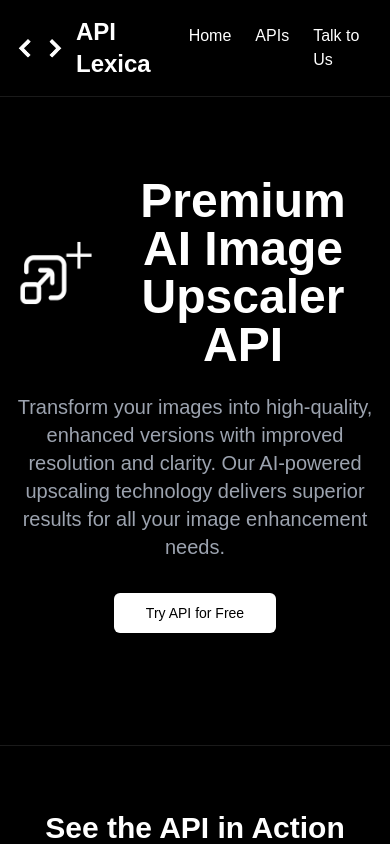
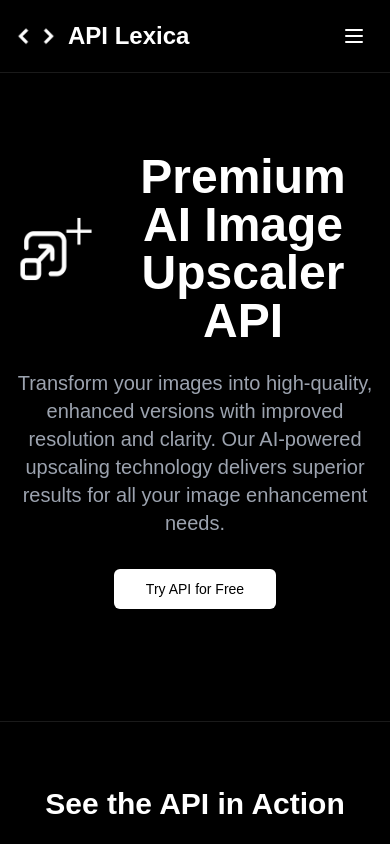
Before and after one commit to yachty66/api-hub-frontend, a Next.js app: page /apis/premium-ai-image-upscaler-api in a window 390 px wide. Shown: the top 844 px of the page. Built offline with nearby package versions, Linux system fonts and the light colour scheme.

Commit message:
fix header

```diff
--- a/components/header.tsx
+++ b/components/header.tsx
@@ -1,51 +1,118 @@
+"use client";
+
 import Link from "next/link";
 import Image from "next/image";
+import { useState } from "react";
 
 export default function Header() {
+  const [isMobileMenuOpen, setIsMobileMenuOpen] = useState(false);
+
   return (
     <header className="bg-black border-b border-white/10 sticky top-0 z-10">
       <div className="container mx-auto px-4 py-4 flex justify-between items-center">
-        <Link
-          href="/"
-          className="text-2xl font-bold flex items-center space-x-3"
-        >
+        <Link href="/" className="text-3xl font-bold flex items-center gap-3">
           <Image
             src="/logo.png"
             alt="API Lexica Logo"
-            width={48}
-            height={48}
-            className="w-12 h-12"
+            width={40}
+            height={40}
+            className="w-10 h-10"
           />
-          <span>API Lexica</span>
+          <span className="text-2xl">API Lexica</span>
         </Link>
-        <nav>
-          <ul className="flex space-x-6">
-            <li>
-              <Link href="/" className="hover:text-gray-300 transition-colors">
+
+        {/* Desktop Navigation */}
+        <nav className="hidden md:flex items-center gap-8">
+          <Link
+            href="/"
+            className="text-lg font-medium text-gray-300 hover:text-white transition-colors"
+          >
             Home
           </Link>
-            </li>
-            <li>
           <Link
             href="/#apis"
-                className="hover:text-gray-300 transition-colors"
+            className="text-lg font-medium text-gray-300 hover:text-white transition-colors"
             scroll={true}
           >
             APIs
           </Link>
-            </li>
-            <li>
           <Link
             href="/#talk-to-us"
-                className="hover:text-gray-300 transition-colors"
+            className="text-lg font-medium text-gray-300 hover:text-white transition-colors"
             scroll={true}
           >
             Talk to Us
           </Link>
-            </li>
-          </ul>
+        </nav>
+
+        {/* Mobile Menu Button */}
+        <button
+          className="md:hidden p-2"
+          onClick={() => setIsMobileMenuOpen(!isMobileMenuOpen)}
+          aria-label="Toggle menu"
+        >
+          {!isMobileMenuOpen ? (
+            <svg
+              className="w-6 h-6"
+              fill="none"
+              stroke="currentColor"
+              viewBox="0 0 24 24"
+            >
+              <path
+                strokeLinecap="round"
+                strokeLinejoin="round"
+                strokeWidth={2}
+                d="M4 6h16M4 12h16M4 18h16"
+              />
+            </svg>
+          ) : (
+            <svg
+              className="w-6 h-6"
+              fill="none"
+              stroke="currentColor"
+              viewBox="0 0 24 24"
+            >
+              <path
+                strokeLinecap="round"
+                strokeLinejoin="round"
+                strokeWidth={2}
+                d="M6 18L18 6M6 6l12 12"
+              />
+            </svg>
+          )}
+        </button>
+      </div>
+
+      {/* Mobile Menu */}
+      {isMobileMenuOpen && (
+        <div className="md:hidden border-t border-white/10">
+          <nav className="container mx-auto px-4 py-4 flex flex-col gap-4">
+            <Link
+              href="/"
+              className="text-lg font-medium text-gray-300 hover:text-white transition-colors"
+              onClick={() => setIsMobileMenuOpen(false)}
+            >
+              Home
+            </Link>
+            <Link
+              href="/#apis"
+              className="text-lg font-medium text-gray-300 hover:text-white transition-colors"
+              scroll={true}
+              onClick={() => setIsMobileMenuOpen(false)}
+            >
+              APIs
+            </Link>
+            <Link
+              href="/#talk-to-us"
+              className="text-lg font-medium text-gray-300 hover:text-white transition-colors"
+              scroll={true}
+              onClick={() => setIsMobileMenuOpen(false)}
+            >
+              Talk to Us
+            </Link>
           </nav>
         </div>
+      )}
     </header>
   );
 }
--- a/components/talk-to-us.tsx
+++ b/components/talk-to-us.tsx
@@ -8,17 +8,29 @@
     >
       <div className="container mx-auto text-center">
         <h2 className="text-4xl font-bold mb-12">Talk to Us</h2>
-        <div className="max-w-3xl mx-auto">
+        <div className="max-w-3xl mx-auto flex justify-center items-center">
           <Script
             src="https://static.zcal.co/embed/v1/embed.js"
             strategy="lazyOnload"
           />
-          <div className="zcal-inline-widget bg-white/5 p-8 rounded-lg">
+          <div
+            className="zcal-inline-widget rounded-lg"
+            style={{
+              minWidth: "280px",
+              width: "100%",
+              maxWidth: "400px",
+              height: "700px",
+              overflow: "hidden",
+              margin: "0 auto",
+              display: "flex",
+              justifyContent: "center",
+            }}
+          >
             <a
               href="https://zcal.co/i/UBmeShzv"
-              className="text-blue-400 hover:text-blue-300"
+              className="text-white hover:text-gray-200"
             >
-              15 minute call - Schedule a meeting
+              Loading calendar...
             </a>
           </div>
         </div>
```
Also changed, not shown: app/page.tsx (line endings or trailing spaces). Lines whose indentation alone changed are shown as unchanged.
